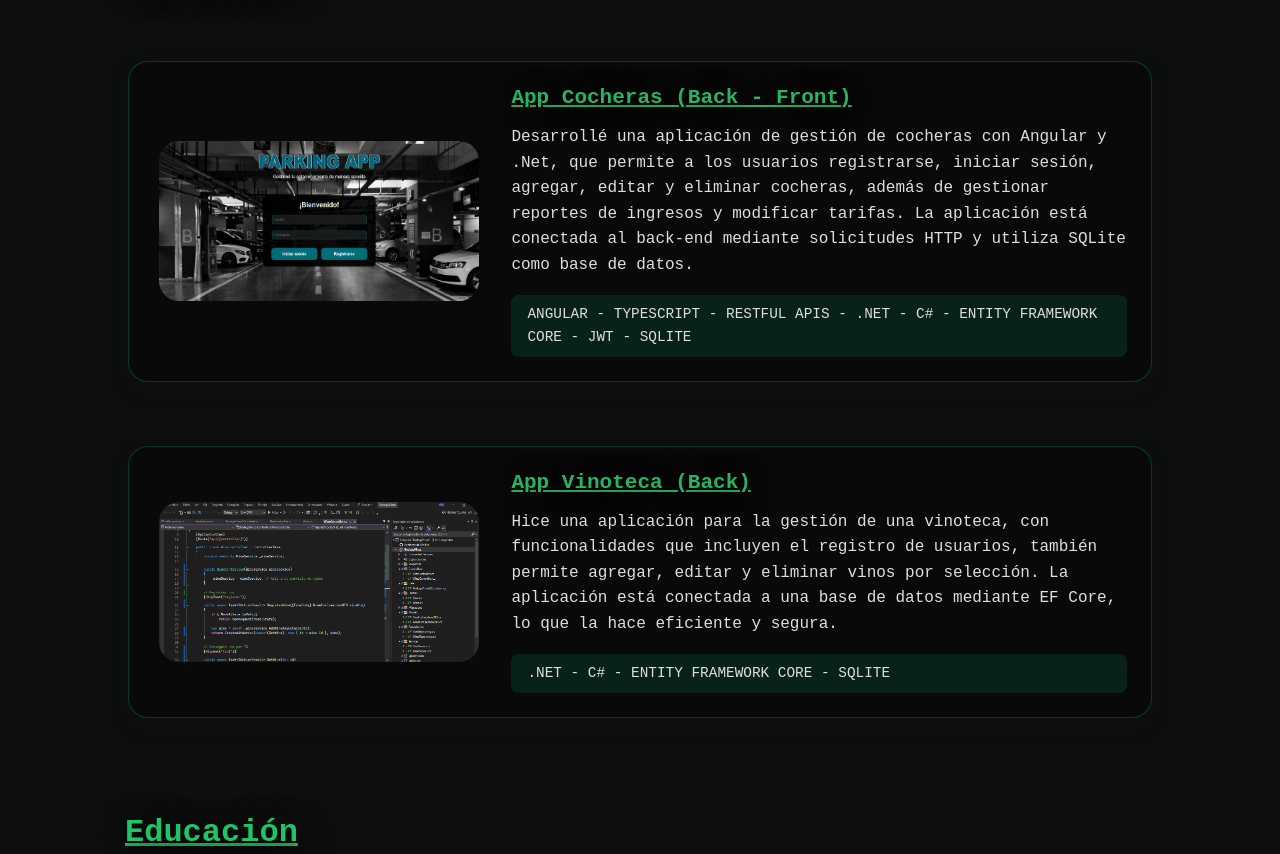
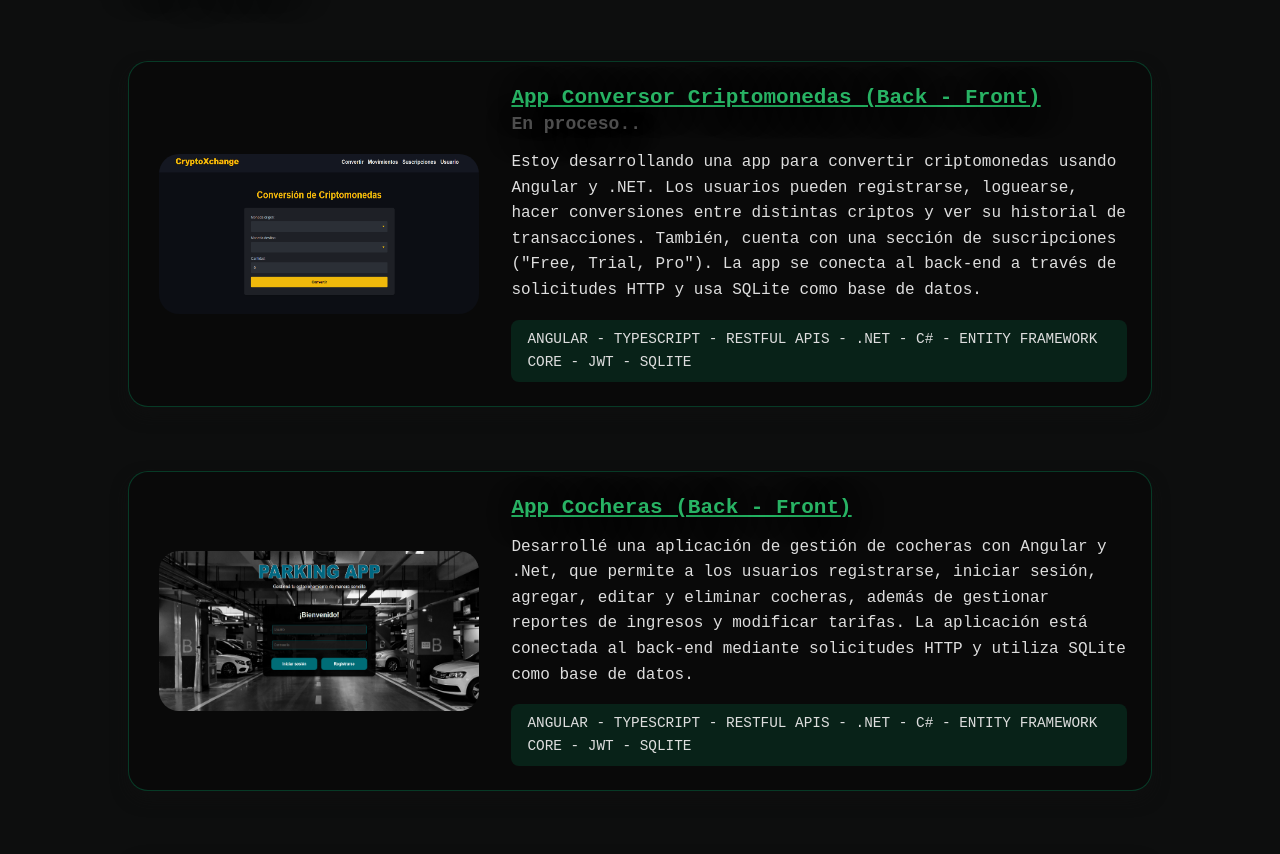
Before and after one commit to rodrimadrid21/Portfolio, a website: page index.html in a window 1280 px wide. Shown: the part 1457-2311 px from the top of the page. Drawn offline with Linux system fonts and the light colour scheme; some packages are replaced by stand-ins of ours; a script that the page names is missing; files whose address does not match are found by name.

Commit message:
actualizaciones

```diff
--- a/index.html
+++ b/index.html
@@ -56,6 +56,18 @@
 
         <h3 id="projects">Proyectos</h3>
         <div class="proyectsContainer">
+            <div class="conversor">
+                <img src="./imges/conversor.png" class="conversorfoto">
+                <div class="descri">
+                    <a class="links" href="https://github.com/rodrimadrid21/Conversor-front">
+                        <h4>App Conversor Criptomonedas (Back - Front)</h4>
+                    </a><h5>En proceso..</h5>
+                    <p>Estoy desarrollando una app para convertir criptomonedas usando Angular y .NET. Los usuarios pueden registrarse, loguearse, hacer conversiones entre distintas criptos y ver su historial de transacciones. También, cuenta con una sección de suscripciones ("Free, Trial, Pro"). La app se conecta al back-end a través de solicitudes HTTP y usa SQLite como base de datos.</p>
+                <li>
+                    ANGULAR - TYPESCRIPT - RESTFUL APIS - .NET - C# - ENTITY FRAMEWORK CORE - JWT - SQLITE
+                </li>
+                </div>
+            </div>
             <div class="cocheras">
                 <img src="./imges/cocheras.png" class="cocherasfoto">
                 <div class="descri">
--- a/style.css
+++ b/style.css
@@ -122,6 +122,13 @@ h4 {
     color: rgba(41, 184, 103, 0.974);
     font-family: monospace;
 }
+h5 {
+    margin-top: 5px;
+    text-shadow: 5px 5px 30px black;
+    font-size: 18px;
+    color: rgba(80, 80, 80, 0.974);
+    font-family: monospace;
+}
 .caja {
     display: flex;
     align-items: center;
@@ -198,7 +205,7 @@ button:hover {
     gap: 4rem;
 }
 
-.cocheras, .vinoteca {
+.cocheras, .vinoteca, .conversor {
     display: flex;
     flex-direction: row;
     padding: 1.5rem;
@@ -213,12 +220,12 @@ button:hover {
     box-shadow: 0 8px 16px rgba(16, 16, 16, 0.688);
     transition: all 0.3s ease;
 
- } .cocheras:hover, .vinoteca:hover {
+ } .cocheras:hover, .vinoteca:hover, .conversor:hover {
     transform: translateY(-5px);
     box-shadow: 0 12px 24px rgba(12, 12, 12, 0.689);
  }
 
-.cocherasfoto, .vinotecafoto {
+.cocherasfoto, .vinotecafoto, .conversorfoto {
     margin: auto;
     margin-left: 0.4rem;
     width: 20rem;
```
Also changed, not shown: imges/conversor.png (added), imges/conversorlogin.png (added).
